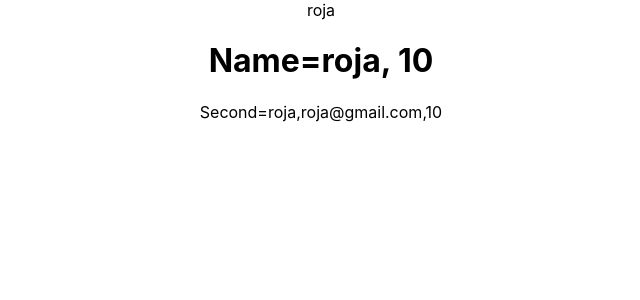
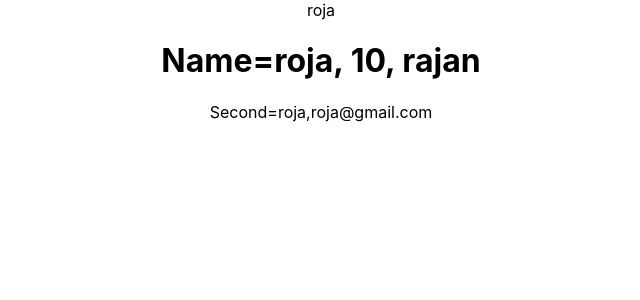
Before and after one commit to Rojarajangit/demo-project, a React (Create React App) app: page / in a window 1280 px wide. Shown: the top 300 px of the page, without its empty margins (319-959 px from the left). Built offline with nearby package versions, Linux system fonts and the light colour scheme.

Commit message:
StateAndProp

```diff
--- a/src/App.js
+++ b/src/App.js
@@ -13,8 +13,10 @@ function App() {
   return (
     <div className="App">
       {first}
-    <StateAndProp first={first}Exp={Exp}/>
-    <Second first={first} email={email} Exp={Exp} last={last}/>
+
+    <StateAndProp first={first}Exp={Exp}last={last}/>
+
+    <Second first={first} email={email}/>
 
     </div>
   );
--- a/src/Second.js
+++ b/src/Second.js
@@ -1,7 +1,7 @@
 import React from 'react'
 
-export default function Second({first,email,Exp}) {
+export default function Second({first,email}) {
   return (
-    <div>Second={first},{email},{Exp}</div>
+    <div>Second={first},{email}</div>
   )
 }
--- a/src/StateAndProp.js
+++ b/src/StateAndProp.js
@@ -1,7 +1,7 @@
 import React from 'react'
 
-export default function StateAndProp({first,Exp}) {
+export default function StateAndProp({first,Exp,last}) {
   return (
-    <div><h1>Name={first}, {Exp}</h1></div>
+    <div><h1>Name={first}, {Exp}, {last}</h1></div>
   )
 }
```
